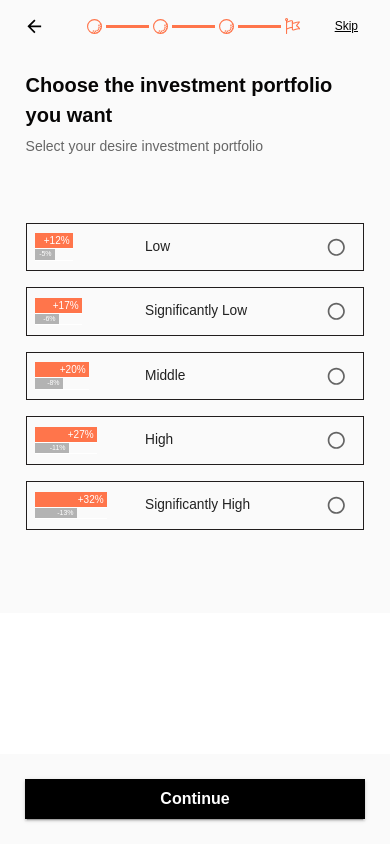
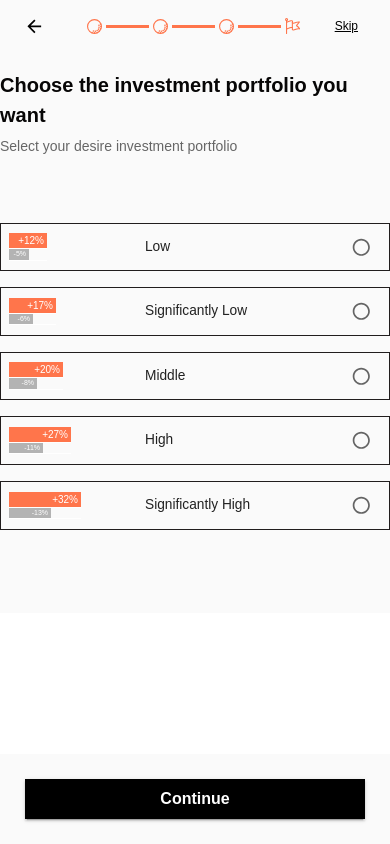
Before and after one commit to 1000jinah/d-project, a React (Create React App) app: page /survey/twelfth in a window 390 px wide. Built offline with nearby package versions, Linux system fonts and the light colour scheme.

Commit message:
230412_전시_모바일사이즈_수정

```diff
--- a/src/scenes/survey/third.jsx
+++ b/src/scenes/survey/third.jsx
@@ -268,6 +268,7 @@ function SurveyThird() {
       </Box>
       <Box
         mt="3.2rem"
+        mb="3rem"
         p="1.2rem 1.6rem"
         height="100%"
         // minHeight="667px"
--- a/src/scenes/survey/twelfth.jsx
+++ b/src/scenes/survey/twelfth.jsx
@@ -192,7 +192,7 @@ function SurveyTwelfth() {
       <Box
         mt="3.2rem"
     mb="3rem"
-        p="1.2rem 1.6rem"
+        p="1.2rem 0rem"
         height="100%"
 
         sx={{ background: theme.palette.secondary[900] }}
```
